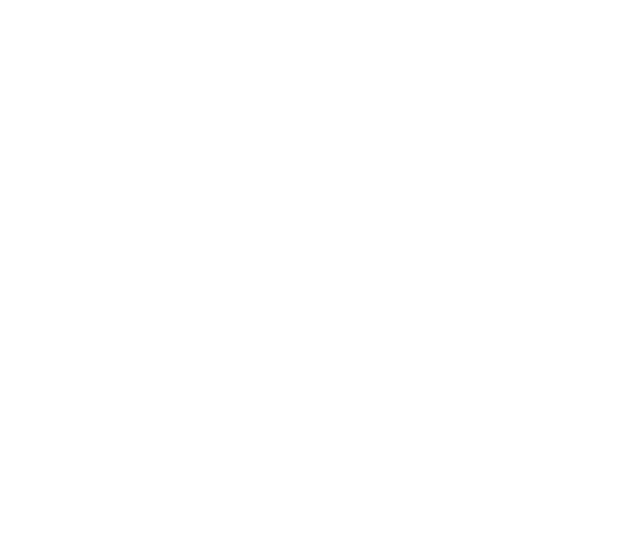
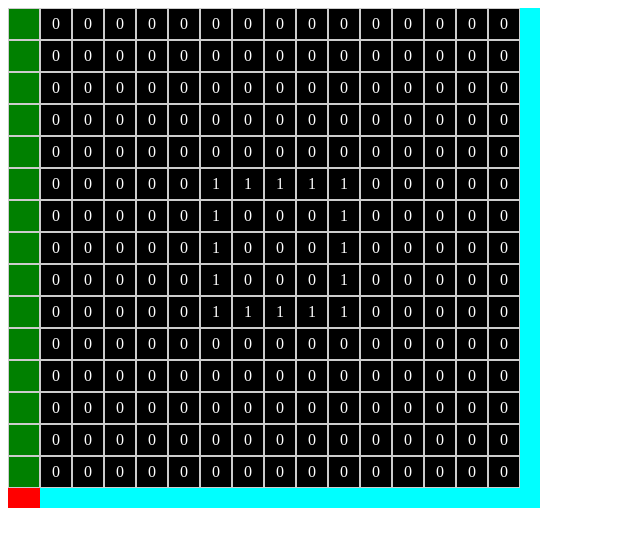
Before and after one commit to SquallerQ/nonograms, a plain HTML site: page index.html in a window 1280 px wide. Shown: the whole page, without its empty margins (0-640 px from the left). Drawn offline with Linux system fonts and the light colour scheme.

Commit message:
feat: create matrix and left panel for horizontal cell information

```diff
--- a/script.js
+++ b/script.js
@@ -0,0 +1,74 @@
+const matrix = [
+  [0, 0, 0, 0, 0, 0, 0, 0, 0, 0, 0, 0, 0, 0, 0],
+  [0, 0, 0, 0, 0, 0, 0, 0, 0, 0, 0, 0, 0, 0, 0],
+  [0, 0, 0, 0, 0, 0, 0, 0, 0, 0, 0, 0, 0, 0, 0],
+  [0, 0, 0, 0, 0, 0, 0, 0, 0, 0, 0, 0, 0, 0, 0],
+  [0, 0, 0, 0, 0, 0, 0, 0, 0, 0, 0, 0, 0, 0, 0],
+  [0, 0, 0, 0, 0, 1, 1, 1, 1, 1, 0, 0, 0, 0, 0],
+  [0, 0, 0, 0, 0, 1, 0, 0, 0, 1, 0, 0, 0, 0, 0],
+  [0, 0, 0, 0, 0, 1, 0, 0, 0, 1, 0, 0, 0, 0, 0],
+  [0, 0, 0, 0, 0, 1, 0, 0, 0, 1, 0, 0, 0, 0, 0],
+  [0, 0, 0, 0, 0, 1, 1, 1, 1, 1, 0, 0, 0, 0, 0],
+  [0, 0, 0, 0, 0, 0, 0, 0, 0, 0, 0, 0, 0, 0, 0],
+  [0, 0, 0, 0, 0, 0, 0, 0, 0, 0, 0, 0, 0, 0, 0],
+  [0, 0, 0, 0, 0, 0, 0, 0, 0, 0, 0, 0, 0, 0, 0],
+  [0, 0, 0, 0, 0, 0, 0, 0, 0, 0, 0, 0, 0, 0, 0],
+  [0, 0, 0, 0, 0, 0, 0, 0, 0, 0, 0, 0, 0, 0, 0],
+];
+
+const body = document.querySelector('body');
+console.log(body);
+
+const matrixContainer = document.createElement('div');
+matrixContainer.classList.add('matrix__container')
+body.append(matrixContainer);
+
+function displayMatrix () {
+  for (let i = 0; i < matrix.length; i++) {
+    const row = document.createElement("div");
+    row.classList.add('matrix__row')
+    console.log(row);
+
+    matrixContainer.append(row);
+    for (let j = 0; j < matrix[i].length; j++) {
+      let matrixCell = matrix[i][j];
+
+            // cell.classList.add("cell");
+
+      const cell = document.createElement('div');
+      cell.classList.add('cell');
+      cell.innerHTML = matrixCell;
+
+      row.append(cell);
+
+      // matrixCell.classList.add('cell')
+
+    }
+
+
+  };
+
+
+}
+
+displayMatrix();
+
+function displayLeftPanel () {
+  const leftPanelContainer = document.createElement('div')
+  leftPanelContainer.classList.add("left-panel__container");
+  body.append(leftPanelContainer);
+  console.log(leftPanelContainer);
+
+
+  for (let i = 0; i < matrix.length; i++) {
+    const leftPanelCell = document.createElement('div');
+    leftPanelCell.classList.add('left-panel__cell');
+    leftPanelContainer.append(leftPanelCell);
+  }
+
+  // matrixContainer;
+
+
+}
+displayLeftPanel()
+console.log('Start');
--- a/style.css
+++ b/style.css
@@ -0,0 +1,44 @@
+body {
+  display: flex;
+}
+.cell {
+  display: flex;
+  align-items: center;
+  justify-content: center;
+  width: 30px;
+  height: 30px;
+  background-color: black;
+  color: #fff;
+  border: 1px solid #ccc;
+}
+.matrix__row {
+  display: flex;
+}
+.closed-cell {
+
+
+}
+
+.matrix__container {
+  background-color: aqua;
+  width: 500px;
+  height: 500px;
+}
+
+
+.left-panel__container {
+  order: -1;
+  background-color: red;
+  /* width: 100px; */
+  height: 500px;
+}
+.left-panel__cell {
+  display: flex;
+  align-items: center;
+  justify-content: center;
+  width: 30px;
+  height: 30px;
+  background-color: green;
+  color: #fff;
+  border: 1px solid #ccc;
+}
```
Also changed, not shown: index.html (+1 -1 lines).
